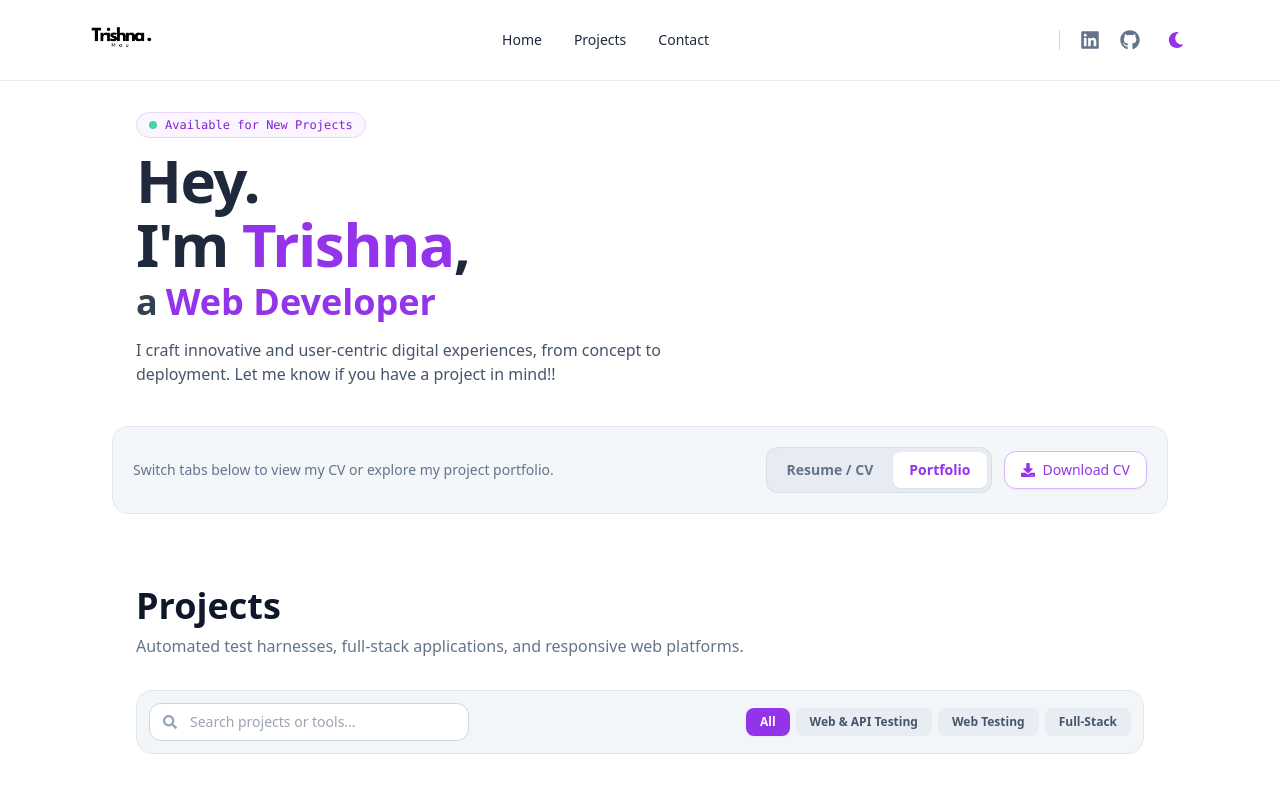
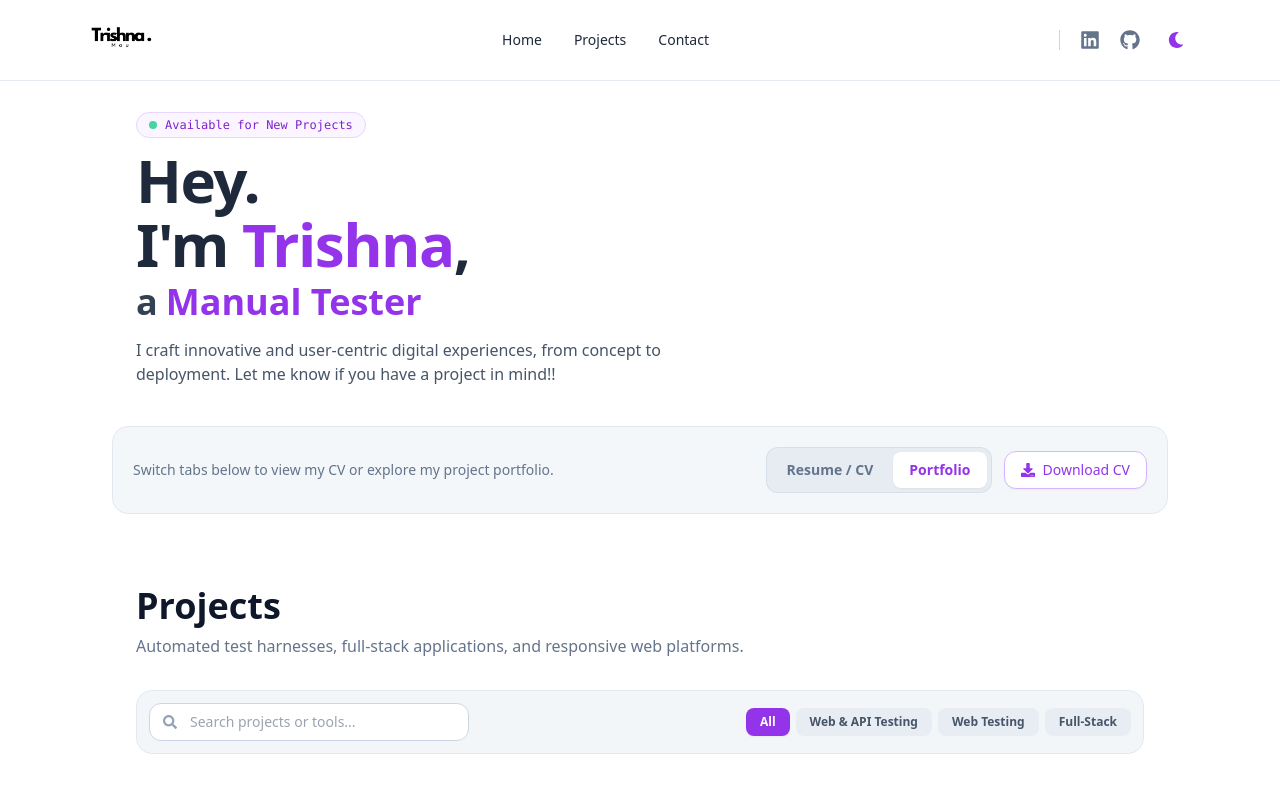
Before and after one commit to Trishna-sharma/portfolio_trishna, a React (Vite) app: page / in a window 1280 px wide. Shown: the top 785 px of the page. Built offline with nearby package versions, Linux system fonts and the light colour scheme.

Commit message:
pushing hero section array

```diff
--- a/src/components/HeroSection.jsx
+++ b/src/components/HeroSection.jsx
@@ -4,8 +4,11 @@ import { motion, AnimatePresence } from 'framer-motion';
 const HeroSection = ({ theme }) => {
   // Roles to cycle through in the hero section animation
   const roles = [
-    "Full-Stack Developer",
+    "UX/UI Researcher",
     "QA Engineer",
+    "Manual Tester",
+    "Software tester",
+    "Lead Generation Specialist",
     "Web Developer"
   ];
 
```
Also changed, not shown: 1 other file (tests, documents, lock files or other folders).
